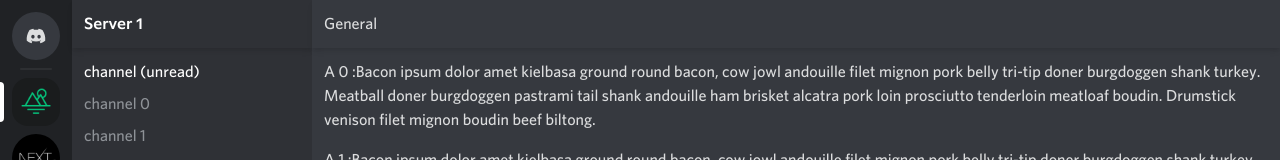
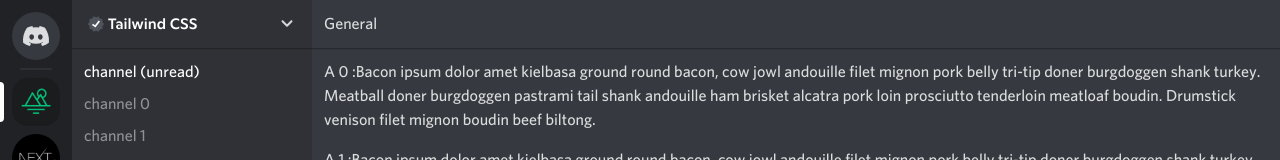
Before and after one commit to MattBevis/discord-clone, a React (Create React App) app: page /servers/1 in a window 1280 px wide. Shown: the top 160 px of the page. Built offline with nearby package versions, Linux system fonts and the light colour scheme.

Commit message:
finished lesson-11

```diff
--- a/src/App.js
+++ b/src/App.js
@@ -15,7 +15,7 @@
     <div className='flex h-screen text-gray-100'>
       <div className='bg-gray-900 p-3 space-y-2 overflow-y-scroll'>
         <NavLink href='/'>
-          <DiscordIcon className='h-7 w-5' />
+          <DiscordIcon className='h-5 w-7' />
         </NavLink>
         <hr className='border-t-white/[.06] border-t-2 rounded mx-2' />
         {servers.map((server) => (
--- /dev/null
+++ b/src/components/Icon.jsx
@@ -0,0 +1,110 @@
+export function DiscordIcon(props) {
+  return (
+    <svg aria-hidden='false' viewBox='0 0 28 20' {...props}>
+      <path
+        fill='currentColor'
+        d='M23.021 1.677A21.227 21.227 0 0017.658 0c-.252.462-.483.935-.687 1.418a19.931 19.931 0 00-5.943 0C10.82.935 10.59.462 10.337.005c-1.856.32-3.659.88-5.37 1.677C1.567 6.78.65 11.754 1.111 16.652A21.504 21.504 0 007.691 20c.532-.726 1.004-1.5 1.407-2.309a13.582 13.582 0 01-2.221-1.078c.188-.137.37-.274.547-.428a15.232 15.232 0 0013.152 0c.177.148.36.291.541.428-.707.424-1.453.787-2.22 1.078.408.808.875 1.578 1.405 2.303a21.5 21.5 0 006.58-3.347h.007c.541-5.674-.922-10.6-3.868-14.97zM9.681 13.638c-1.283 0-2.34-1.193-2.34-2.644S8.37 8.35 9.68 8.35c1.308 0 2.359 1.193 2.338 2.644 0 1.451-1.036 2.644-2.339 2.644zm8.635 0c-1.283 0-2.34-1.193-2.34-2.644s1.036-2.644 2.34-2.644c1.302 0 2.36 1.193 2.338 2.644 0 1.451-1.036 2.644-2.338 2.644z'
+      />
+    </svg>
+  );
+}
+
+export function VerifiedIcon(props) {
+  return (
+    <svg
+      aria-label='Verified'
+      aria-hidden='false'
+      viewBox='0 0 16 15.2'
+      {...props}
+    >
+      <path
+        fill='currentColor'
+        fillRule='evenodd'
+        d='M16 7.6c0 .79-1.28 1.38-1.52 2.09s.44 2 0 2.59-1.84.35-2.46.8-.79 1.84-1.54 2.09-1.67-.8-2.47-.8-1.75 1-2.47.8-.92-1.64-1.54-2.09-2-.18-2.46-.8.23-1.84 0-2.59S0 8.39 0 7.6s1.28-1.38 1.52-2.09-.44-2 0-2.59 1.85-.35 2.48-.8S4.78.28 5.53 0 7.2.83 8 .83s1.75-1 2.47-.8.91 1.64 1.53 2.09 2 .18 2.46.8-.23 1.84 0 2.59S16 6.81 16 7.6z'
+      />
+    </svg>
+  );
+}
+
+export function CheckIcon(props) {
+  return (
+    <svg aria-hidden='false' viewBox='0 0 16 15.2' {...props}>
+      <path
+        d='M7.4 11.17L4 8.62l1-1.36 2 1.53L10.64 4 12 5z'
+        fill='currentColor'
+      />
+    </svg>
+  );
+}
+
+export function ChevronIcon(props) {
+  return (
+    <svg viewBox='0 0 18 18' fill='none' {...props}>
+      <path
+        d='M5.20711 5.54289C4.81658 5.15237 4.18342 5.15237 3.79289 5.54289C3.40237 5.93342 3.40237 6.56658 3.79289 6.95711L5.20711 5.54289ZM9 10.75L8.29289 11.4571C8.68342 11.8476 9.31658 11.8476 9.70711 11.4571L9 10.75ZM14.2071 6.95711C14.5976 6.56658 14.5976 5.93342 14.2071 5.54289C13.8166 5.15237 13.1834 5.15237 12.7929 5.54289L14.2071 6.95711ZM3.79289 6.95711L8.29289 11.4571L9.70711 10.0429L5.20711 5.54289L3.79289 6.95711ZM9.70711 11.4571L14.2071 6.95711L12.7929 5.54289L8.29289 10.0429L9.70711 11.4571Z'
+        fill='currentColor'
+      />
+    </svg>
+  );
+}
+
+export function BookIcon(props) {
+  return (
+    <svg viewBox='0 0 40 40' {...props}>
+      <path
+        fill='currentColor'
+        fillRule='evenodd'
+        clipRule='evenodd'
+        d='M33 34.583V7.5h2v29.167H9c-2.209 0-4-1.866-4-4.167v-25c0-2.301 1.791-4.167 4-4.167h22v27.084H9c-1.104 0-2 .931-2 2.083 0 1.151.896 2.083 2 2.083h24zM23.972 10l-8.083 7.991-3.18-3.147L10 17.506l5.889 5.827 10.778-10.666L23.972 10z'
+      />
+    </svg>
+  );
+}
+
+export function SpeakerphoneIcon(props) {
+  return (
+    <svg viewBox='0 0 24 24' {...props}>
+      <path
+        d='M3.9 8.26H2v7.034h1.9V8.26zM19.1 4v1.127L4.85 8.264v9.854c0 .432.296.807.72.914l3.8.94a.954.954 0 00.99-.35l2.347-3.098L19.1 17.93v1.129H21V4h-1.9zM9.218 17.994l-2.468-.611V15.21l3.92.864-1.452 1.92z'
+        fill='currentColor'
+      />
+    </svg>
+  );
+}
+
+export function ArrowComponent(props) {
+  return (
+    <svg viewBox='0 0 24 24' {...props}>
+      <path
+        fill='currentColor'
+        fillRule='evenodd'
+        clipRule='evenodd'
+        d='M16.59 8.59L12 13.17 7.41 8.59 6 10l6 6 6-6-1.41-1.41z'
+      />
+    </svg>
+  );
+}
+
+export function AddPersonIcon(props) {
+  return (
+    <svg viewBox='0 0 16 16' {...props}>
+      <path
+        fill='currentColor'
+        d='M14 2h2v1h-2v2h-1V3h-2V2h2V0h1v2zM6.5 8.007a2.5 2.5 0 000-5 2.5 2.5 0 000 5zM6.5 8.34c-3.24 0-5.5 1.647-5.5 4v.667h11v-.667c0-2.36-2.26-4-5.5-4z'
+      />
+    </svg>
+  );
+}
+
+export function HashtagIcon(props) {
+  return (
+    <svg viewBox='0 0 24 24' {...props}>
+      <path
+        fill='currentColor'
+        fillRule='evenodd'
+        clipRule='evenodd'
+        d='M5.887 21a.5.5 0 01-.493-.587L6 17H2.595a.5.5 0 01-.492-.586l.175-1A.5.5 0 012.77 15h3.58l1.06-6H4.005a.5.5 0 01-.492-.586l.175-1A.5.5 0 014.18 7h3.58l.637-3.587A.5.5 0 018.889 3h.984a.5.5 0 01.493.587L9.76 7h6l.637-3.587A.5.5 0 0116.889 3h.984a.5.5 0 01.493.587L17.76 7h3.405a.5.5 0 01.492.586l-.175 1A.5.5 0 0120.99 9h-3.58l-1.06 6h3.405a.5.5 0 01.492.586l-.175 1a.5.5 0 01-.492.414H16l-.637 3.587a.5.5 0 01-.492.413h-.984a.5.5 0 01-.493-.587L14 17H8l-.637 3.587a.5.5 0 01-.492.413h-.984zM9.41 9l-1.06 6h6l1.06-6h-6z'
+      />
+    </svg>
+  );
+}
--- a/src/components/ServerLayout.jsx
+++ b/src/components/ServerLayout.jsx
@@ -1,14 +1,24 @@
 import React from 'react';
 import { useParams } from 'react-router-dom';
+import { CheckIcon, ChevronIcon, VerifiedIcon } from './Icon';
 
 function ServerLayout({ name }) {
   const { id } = useParams();
   return (
     <>
       <div className='bg-gray-800 flex flex-col w-60'>
-        <div className='px-3 h-12 flex items-center shadow-md font-title text-white'>
-          {name ?? `Server ${id}`}
-        </div>
+        <button
+          className='px-4 h-12 flex items-center shadow-sm font-title text-white
+        text-[15px] hover:bg-gray-550/[0.16] transition'
+        >
+          <div className='relative w-4 h-4 mr-1'>
+            <VerifiedIcon className='w-4 h-4 text-gray-550 absolute' />
+            <CheckIcon className='w-4 h-4 absolute' />
+          </div>
+          {/* {name ?? `Server ${id}`} */}
+          Tailwind CSS
+          <ChevronIcon className='w-[18px] h-[18px] ml-auto opacity-80' />
+        </button>
         <div className='text-gray-300 p-3 flex-1 space-y-2 overflow-y-scroll font-medium'>
           <p className='text-white'>channel (unread)</p>
           {[...Array(40)].map((_, index) => (
@@ -17,7 +27,7 @@
         </div>
       </div>
       <div className='bg-gray-700 flex flex-1 flex-col'>
-        <div className='px-3 h-12 flex items-center shadow-md'>General</div>
+        <div className='px-3 h-12 flex items-center shadow-sm'>General</div>
         <div className='p-3 flex-1 space-y-4 overflow-y-scroll'>
           {[...Array(40)].map((_, index) => (
             <p>
--- a/tailwind.config.js
+++ b/tailwind.config.js
@@ -5,6 +5,11 @@
   purge: ['./src/**/*.{js,jsx,ts,tsx}', './public/index.html'],
   darkMode: false, // or 'media' or 'class'
   theme: {
+    boxShadow: {
+      sm: '0 1px 0 rgba(4,4,5,0.2),0 1.5px 0 rgba(6,6,7,0.05),0 2px 0 rgba(4,4,5,0.05)',
+      md: '0 4px 4px rgba(0,0,0,0.16)',
+      lg: '0 8px 16px rgba(0,0,0,0.24)',
+    },
     extend: {
       fontFamily: {
         sans: ['Whitney', 'Open Sans', ...defaultTheme.fontFamily.sans],
@@ -19,6 +24,7 @@
           300: '#8E9297',
           400: '#72767D',
           500: '#5C6067',
+          550: '#4f545c',
           600: '#464950',
           700: '#36393F',
           800: '#2F3136',
```
